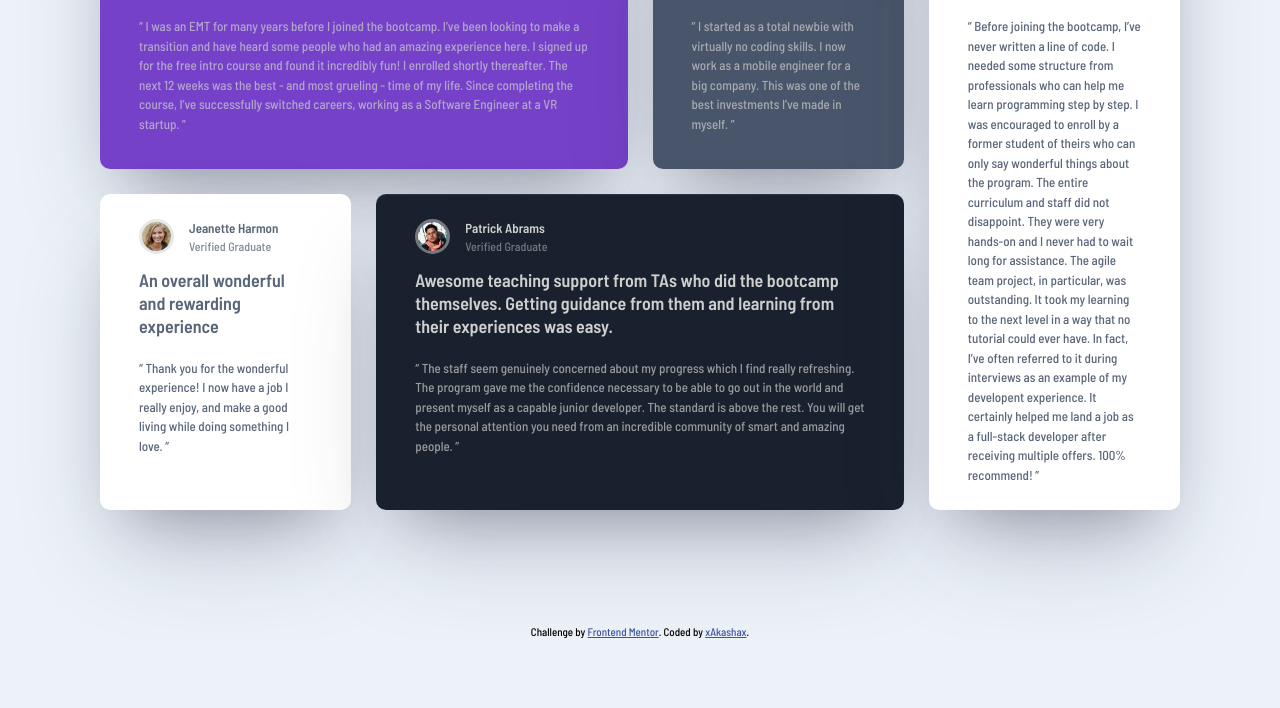
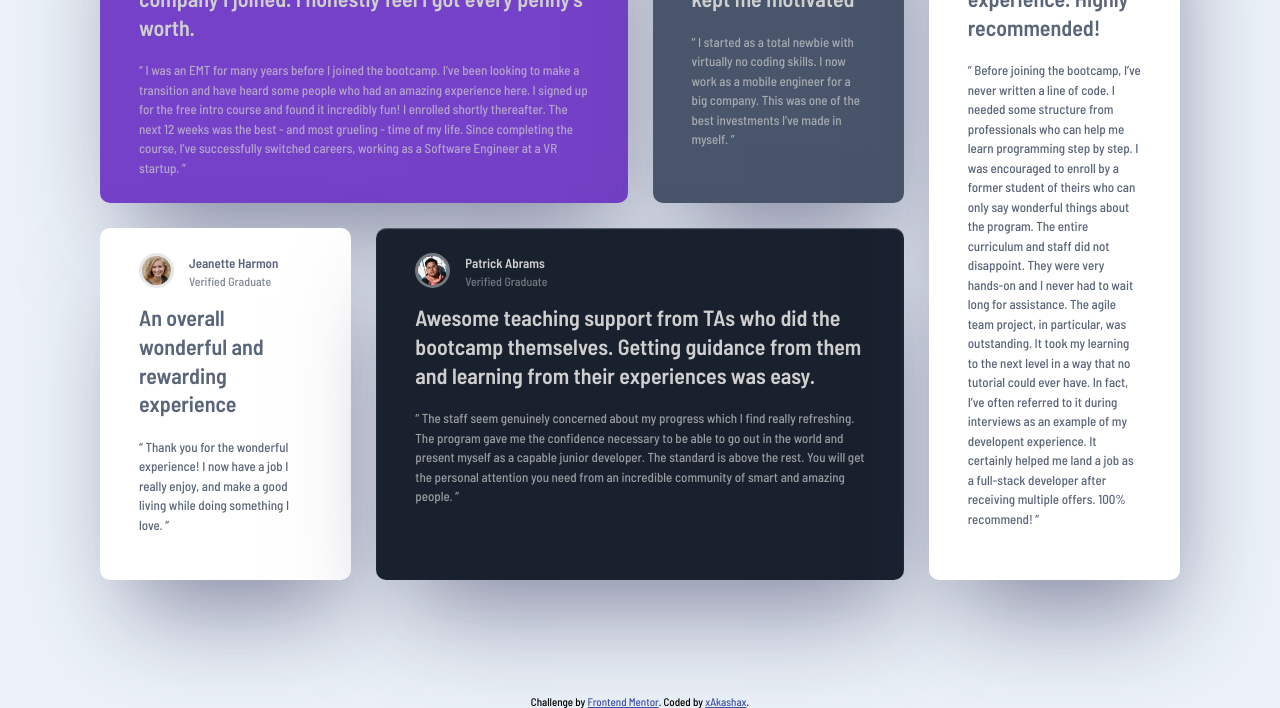
Before and after one commit to xAkashax/testimonials-grid-section, a plain HTML site: page index.html in a window 1280 px wide. Shown: the part 263-971 px from the top of the page. Before the commit the page ends 901 px from the top, so only its background shows below. Drawn offline with Linux system fonts and the light colour scheme.

Commit message:
Update style.css

```diff
--- a/style.css
+++ b/style.css
@@ -47,9 +47,9 @@ body {
   border-radius: 10px;
   margin: 25px 0;
   padding: 32px 28px;
-  box-shadow: rgba(255, 255, 255, 0.1) 0px 1px 1px 0px inset,
-    rgba(50, 50, 93, 0.25) 0px 50px 100px -20px,
-    rgba(0, 0, 0, 0.3) 0px 30px 60px -30px;
+  box-shadow: rgba(255, 255, 255, 0.319) 0px 1px 1px 0px inset,
+    rgba(50, 50, 93, 0.529) 10px 50px 100px -20px,
+    rgba(0, 0, 0, 0.049) 10px 30px 60px -30px;
 }
 
 .header {
@@ -80,7 +80,7 @@ body {
 
 .describe {
   margin: 15px 0;
-  font-size: 18px;
+  font-size: 22px;
   font-weight: var(--fw600);
   line-height: 1.3;
   color: var(--lightGray);
```
